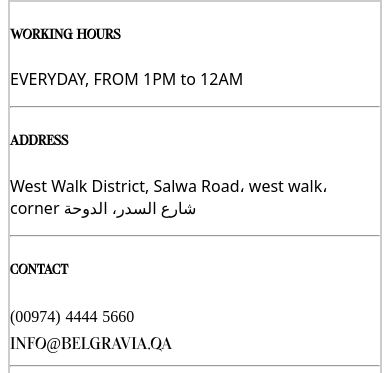
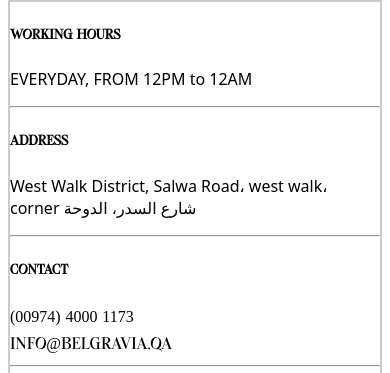
Before and after one commit to mahmoud-abu-attiya/belgravia-next, a Next.js app: page /contact in a window 390 px wide. Shown: the part 471-844 px from the top of the page. Built offline with nearby package versions, Linux system fonts and the light colour scheme; no server answers; some icons are missing.

Commit message:
update working hours and phone number

```diff
--- a/components/Info.jsx
+++ b/components/Info.jsx
@@ -5,7 +5,7 @@ const Info = () => {
         <div className="col-md-6 py-md-5 py-4 px-md-4 px-3 text-start d-flex justify-content-between flex-column">
           <div className="wh">
             <h5>Working Hours</h5>
-            <p className="m-0">EVERYDAY, FROM 1PM to 12AM</p>
+            <p className="m-0">EVERYDAY, FROM 12PM to 12AM</p>
           </div>
           <hr />
           <div className="addres">
@@ -20,9 +20,9 @@ const Info = () => {
           <hr />
           <div className="contact-info">
             <h5>contact</h5>
-            <a href="tel: +97444445660">
+            <a href="tel: +97440001173">
               <i className="mx-2 fas fa-phone-alt"></i>
-              (00974) 4444 5660
+              (00974) 4000 1173
             </a>
             <br />
             <a href="mailto: info@belgravia.qa">
```
